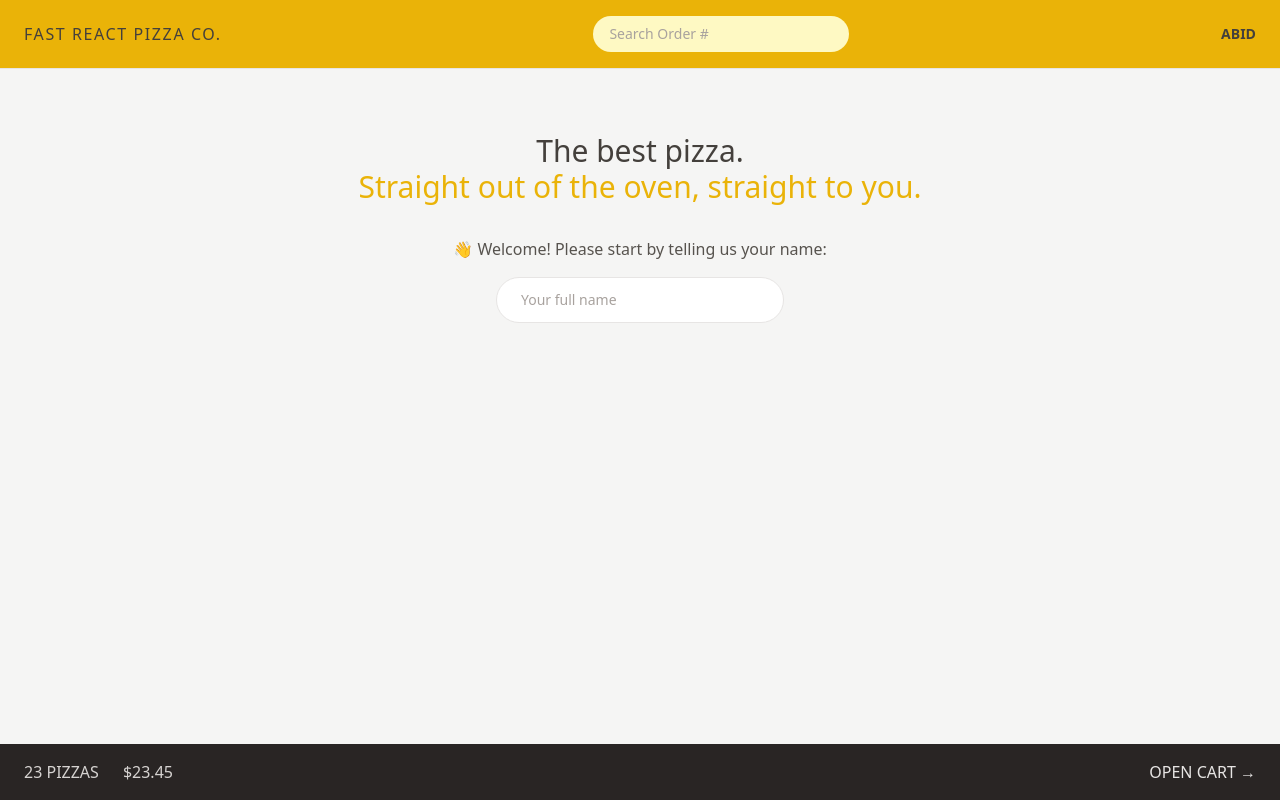
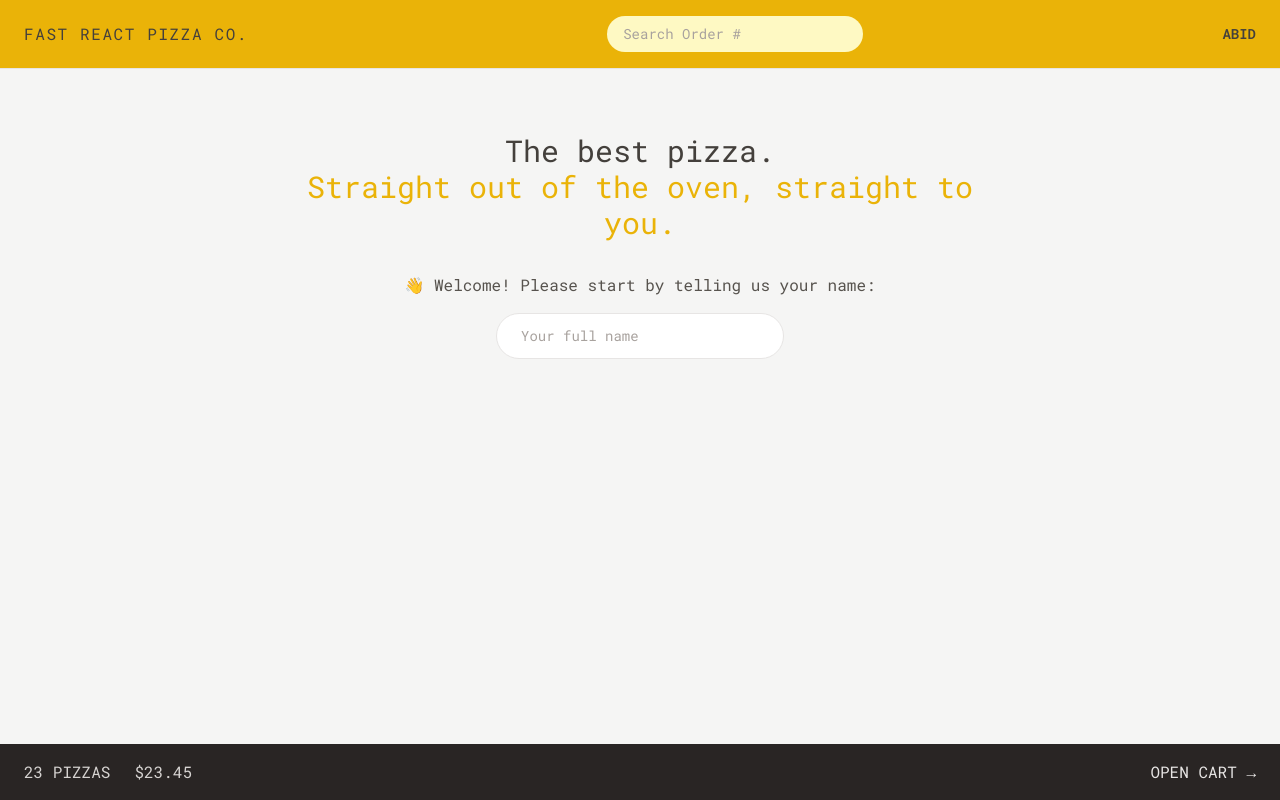
Before and after one commit to ali27-dev/fast-react-pizza, a React (Vite) app: page / in a window 1280 px wide. Built offline with nearby package versions, Linux system fonts and the light colour scheme.

Commit message:
Configuring Tailwind:custom Font Family.

```diff
--- a/index.html
+++ b/index.html
@@ -4,6 +4,12 @@
     <meta charset="UTF-8" />
     <link rel="icon" type="image/svg+xml" href="/vite.svg" />
     <meta name="viewport" content="width=device-width, initial-scale=1.0" />
+    <link rel="preconnect" href="https://fonts.googleapis.com" />
+    <link rel="preconnect" href="https://fonts.gstatic.com" crossorigin />
+    <link
+      href="https://fonts.googleapis.com/css2?family=Roboto+Mono:wght@300;400;500;600;700&display=swap"
+      rel="stylesheet"
+    />
     <title>Vite + React</title>
   </head>
   <body class="bg-stone-100 text-stone-700">
--- a/tailwind.config.js
+++ b/tailwind.config.js
@@ -1,8 +1,18 @@
 /** @type {import('tailwindcss').Config} */
 export default {
-  content: ["./index.html", "./src/**/*.{js,ts,jsx,tsx}"],
+  content: ['./index.html', './src/**/*.{js,ts,jsx,tsx}'],
   theme: {
-    extend: {},
+    fontFamily: {
+      sans: 'Roboto Mono, monospace',
+    },
+    extend: {
+      fontSize: {
+        huge: ['80rem', { lineHeight: '1' }],
+      },
+      height: {
+        screen: '100dvh',
+      },
+    },
   },
   plugins: [],
 };
```
